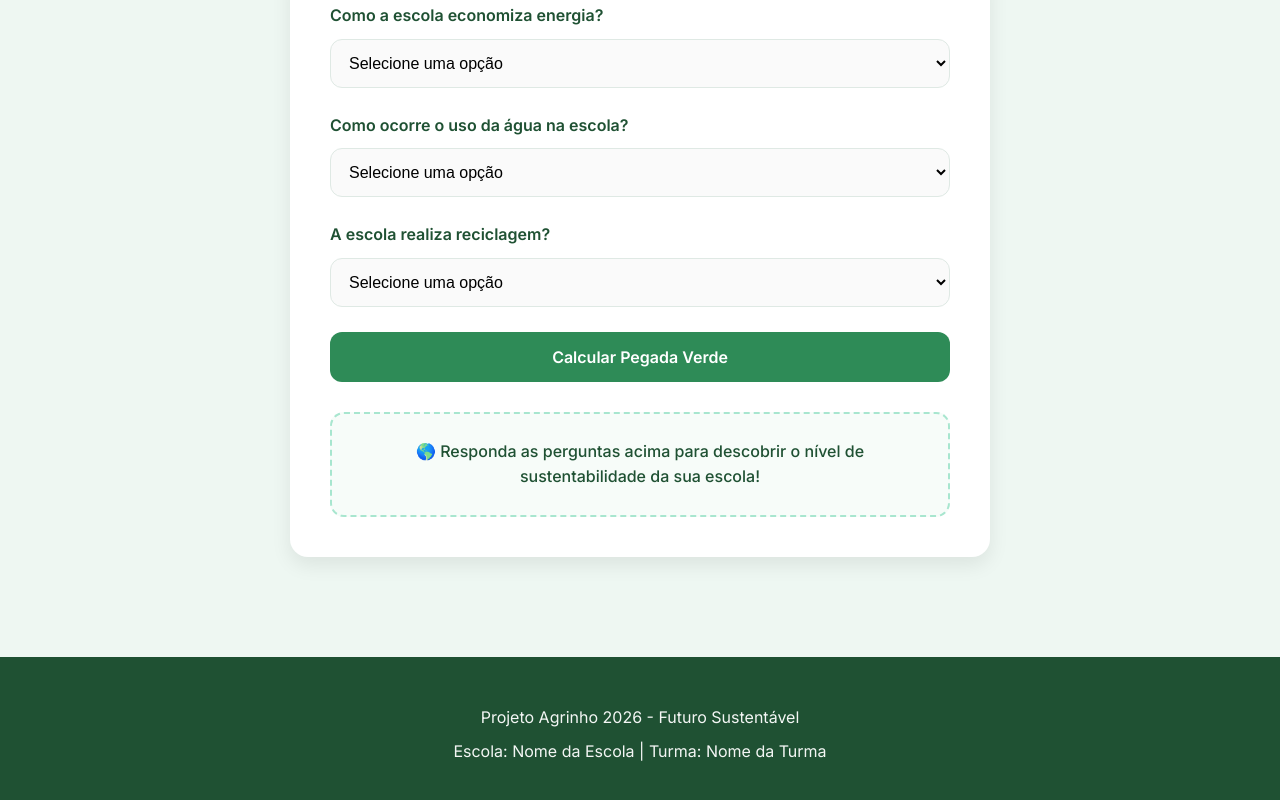
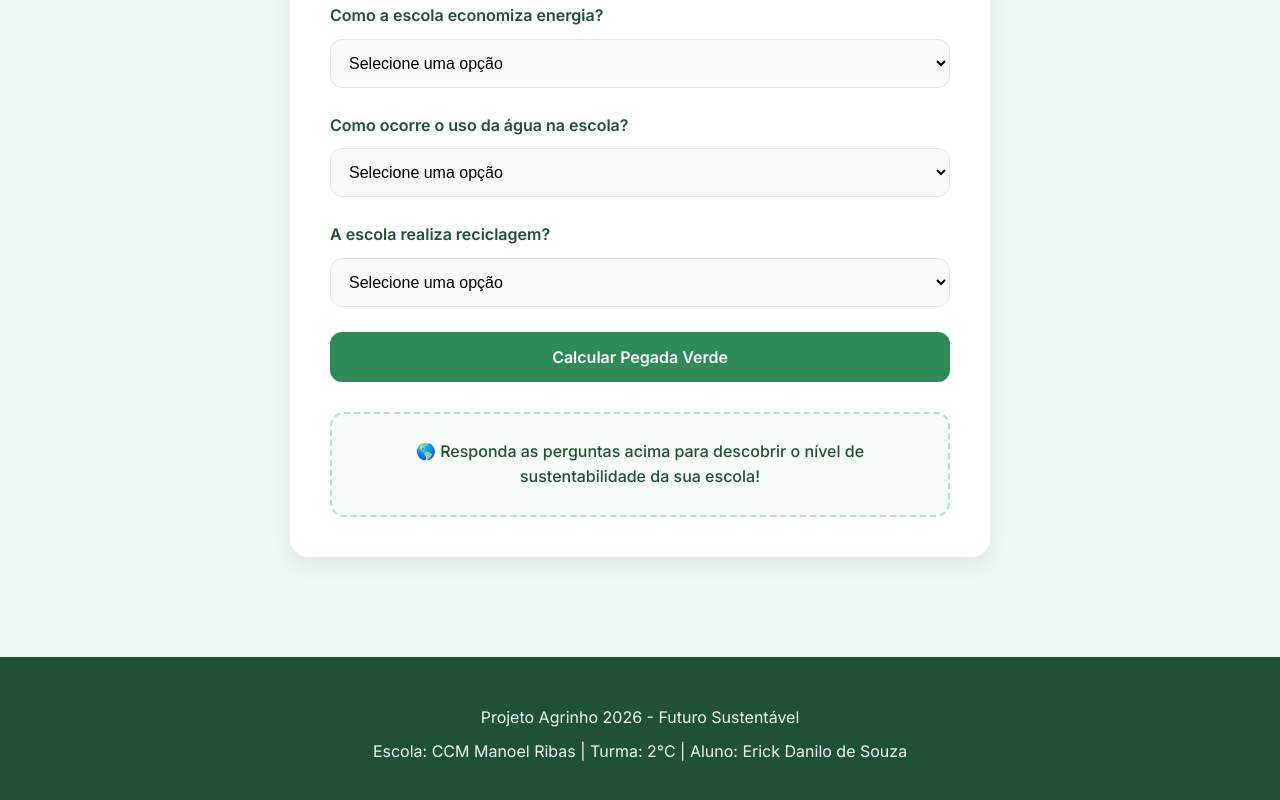
Before and after one commit to uzakzin/agrinho-2, a plain HTML site: page index.html in a window 1280 px wide. Shown: the part 1795-2595 px from the top of the page. Drawn offline with Linux system fonts and the light colour scheme.

Commit message:
completando READmE.md

```diff
--- a/index.html
+++ b/index.html
@@ -192,7 +192,7 @@
             </p>
 
             <p>
-                Escola: Nome da Escola | Turma: Nome da Turma
+                Escola: CCM Manoel Ribas | Turma: 2°C | Aluno: Erick Danilo de Souza
             </p>
         </div>
 
```
Also changed, not shown: 1 other file.
